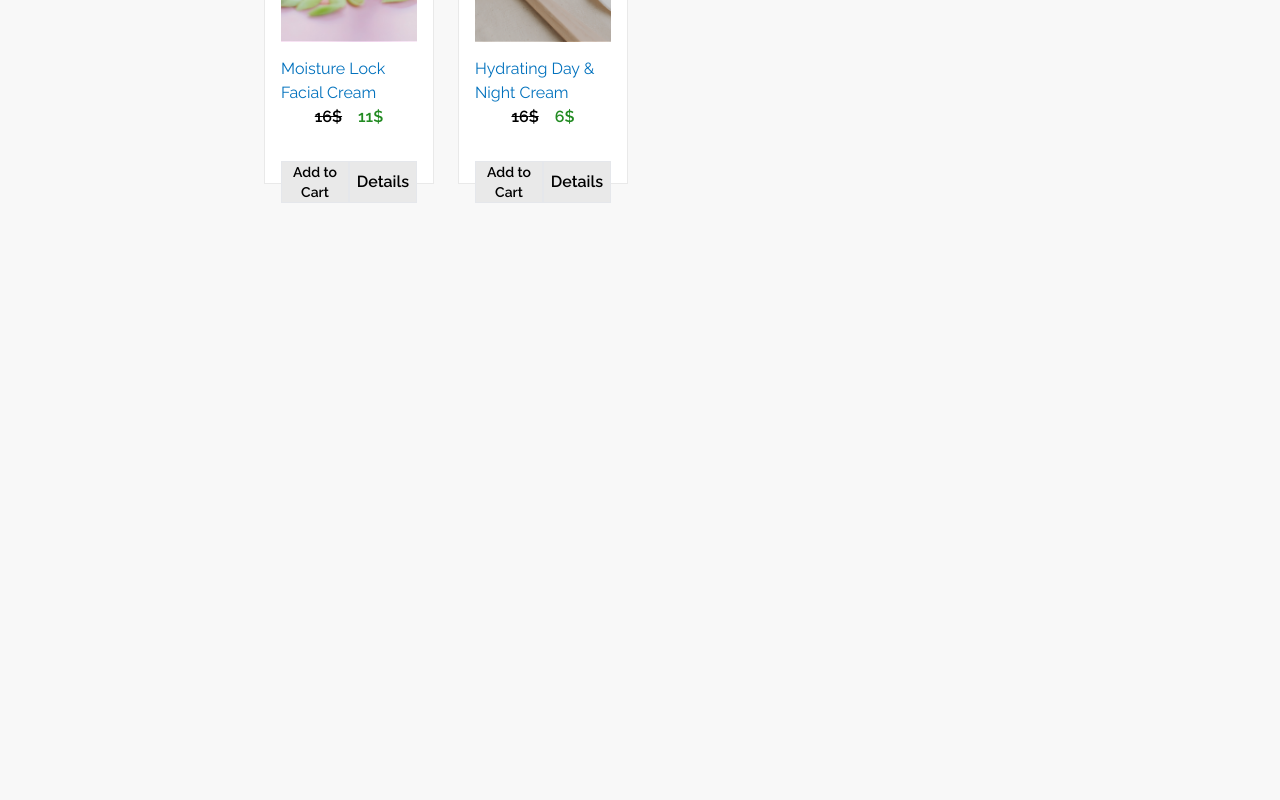
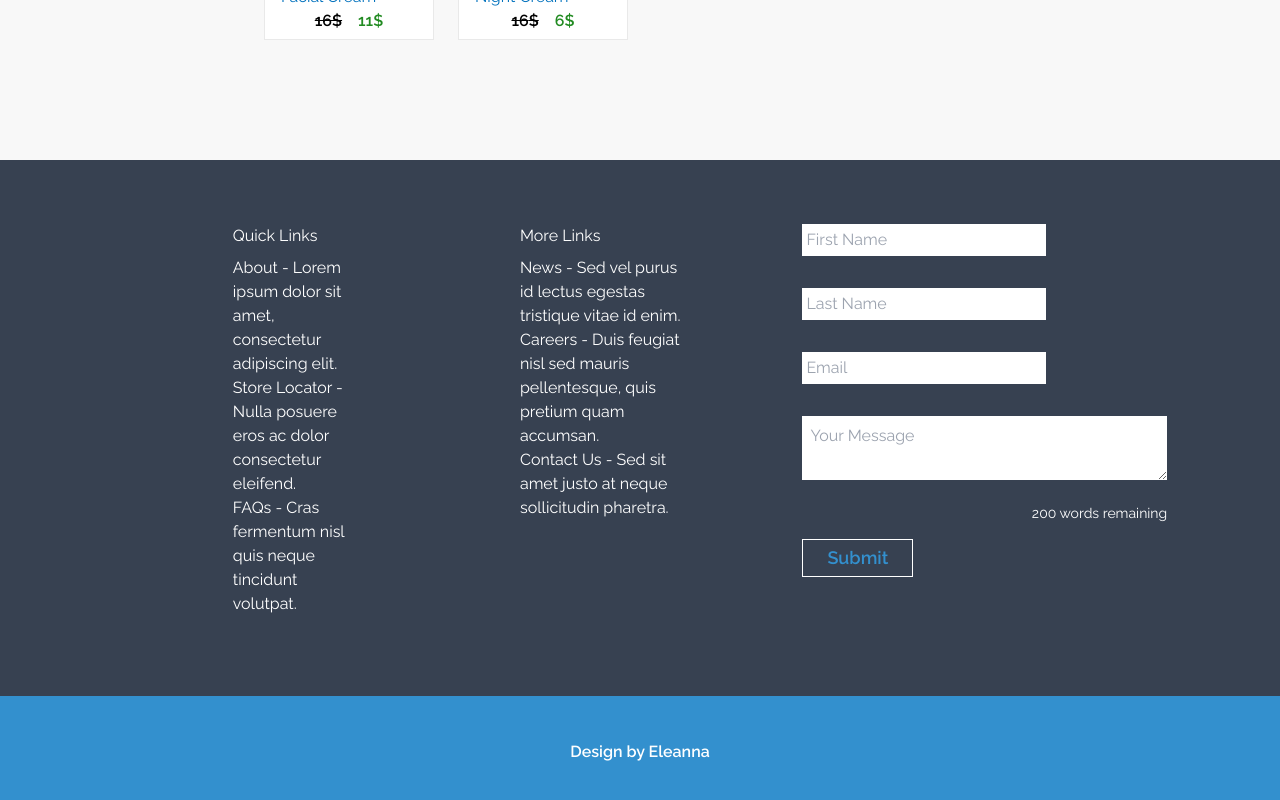
Before and after one commit to TheodosiouEleanna/e-commerce, a React (Create React App) app: page /sales in a window 1280 px wide. Shown: the part 1324-2124 px from the top of the page. Before the commit the page ends 1527 px from the top, so only its background shows below. Built offline with nearby package versions, Linux system fonts and the light colour scheme.

Commit message:
most popular and footer

```diff
--- a/src/App.js
+++ b/src/App.js
@@ -9,6 +9,7 @@ import ProductsList from "./components/ProductsList";
 import { CartContext } from "./context/CartContext";
 import { Announcements } from "./components/Announcements";
 import { AnnouncementsPage } from "./components/AnnouncementsPage";
+import Footer from "./components/Footer";
 
 function App() {
   const { showCart } = useContext(CartContext);
@@ -28,6 +29,7 @@ function App() {
         <Route path='announcements' element={<AnnouncementsPage />} />
         <Route path='checkout' element={<CheckoutPage />} />
       </Routes>
+      <Footer />
     </>
   );
 }
--- a/src/components/Announcements.jsx
+++ b/src/components/Announcements.jsx
@@ -12,7 +12,7 @@ export const Announcements = () => {
     });
   };
   return (
-    <div className='flex flex-col items-center xl:w-[60%] md:w-[80%] bg-[#E9E9E9] mb-48'>
+    <div className='flex flex-col items-center xl:w-[60%] md:w-[80%] bg-[#E9E9E9] mt-20'>
       <div className='flex pt-6 px-8'>
         {announcements.map((ann, index) => {
           return (
@@ -54,7 +54,7 @@ export const Announcements = () => {
         })}
       </div>
       <Link to='/announcements' onClick={() => scrollToTop()}>
-        <button className='p-2 m-8 w-48 border-2 border-white text-[#3390ce] font-bold text-xl hover:bg-[#228B22] hover:text-white'>
+        <button className='px-4 py-2 m-8 w-48 border-2 border-white text-[#3390ce] font-bold text-lg hover:bg-[#228B22] hover:text-white'>
           Learn More
         </button>
       </Link>
--- a/src/components/CartItem.jsx
+++ b/src/components/CartItem.jsx
@@ -25,9 +25,20 @@ const CartItem = ({ item, key }) => {
               {item.name}
             </h3>
           </Link>
-          <p className='text-sm text-gray-500'>
+          <p className='text-sm '>
             Price:
-            <span className='font-bold text-[#0071BD]'> {item.price}</span>
+            {item.sale ? (
+              <>
+                <span className='font-bold ml-2 line-through'>
+                  {item.price}$
+                </span>
+                <span className='font-bold ml-2 text-[#228B22]'>
+                  {item.price - (Math.floor(Math.random() * 11) + 5)}$
+                </span>
+              </>
+            ) : (
+              <span className='font-bold text-[#0071BD]'> {item.price}</span>
+            )}
           </p>
         </div>
       </div>
--- a/src/components/CartModal.jsx
+++ b/src/components/CartModal.jsx
@@ -11,10 +11,12 @@ const CartModal = () => {
   const modalRef = useRef(null);
   const [initialized, setInitialized] = useState(false);
 
-  const totalAmount = cartItems.reduce(
-    (total, item) => total + item.price * item.quantity,
-    0
-  );
+  const totalAmount = cartItems.reduce((total, item) => {
+    const itemPrice = item.sale
+      ? item.price - (Math.floor(Math.random() * 11) + 5)
+      : item.price;
+    return total + itemPrice * item.quantity;
+  }, 0);
 
   const totalQuantity = cartItems.reduce((total, item) => {
     return total + item.quantity;
--- a/src/components/Footer.jsx
+++ b/src/components/Footer.jsx
@@ -1,23 +1,39 @@
 import React, { useState } from "react";
 
+const initialFormInfo = {
+  firstName: "",
+  lastName: "",
+  email: "",
+  message: "",
+};
+
 const Footer = () => {
-  const [message, setMessage] = useState("");
+  const [formInfo, setFormInfo] = useState(initialFormInfo);
+  const [showSnackbar, setShowSnackbar] = useState(false);
 
-  const handleInputChange = (e) => {
-    setMessage(e.target.value);
+  const handleInputChange = (e, field) => {
+    setFormInfo((prev) => ({ ...prev, [field]: e.target.value }));
   };
 
   const handleSubmit = (e) => {
     e.preventDefault();
-    // handle form submission logic
+    setFormInfo(initialFormInfo);
+    setShowSnackbar(true);
+
+    setTimeout(() => {
+      setShowSnackbar(false);
+    }, 2000);
   };
 
+  console.log(formInfo, formInfo.message.length);
+
   return (
-    <footer className='bg-gray-800 text-white p-8'>
-      <div className='container mx-auto flex flex-col lg:flex-row justify-between'>
-        <div className='w-full lg:w-1/3 flex flex-col lg:flex-row justify-between'>
-          <div className='mb-4'>
-            <h3 className='mb-2'>Quick Links</h3>
+    <>
+      <footer className='bg-gray-700 text-white p-8 py-16 mt-28'>
+        <div className='container mx-auto flex flex-col lg:flex-row justify-around'>
+          <div className='w-full lg:w-2/4 flex flex-col lg:flex-row justify-center'>
+            <div className='ml-40 mb-4'>
+              <h3 className=' mb-2'>Quick Links</h3>
               <ul>
                 <li>
                   <a href='#'>
@@ -38,7 +54,7 @@ const Footer = () => {
                 </li>
               </ul>
             </div>
-          <div className='mb-4'>
+            <div className='mb-4 ml-40'>
               <h3 className='mb-2'>More Links</h3>
               <ul>
                 <li>
@@ -62,37 +78,55 @@ const Footer = () => {
               </ul>
             </div>
           </div>
-        <form onSubmit={handleSubmit} className='w-full lg:w-1/3'>
+          <form onSubmit={handleSubmit} className='w-full lg:w-[30%] mx-10'>
             <input
-            className='mb-4 w-full p-2'
+              className='mb-8 w-2/3 p-1 text-gray-500 focus:border focus:border-[#228B22] focus:outline-none'
               type='text'
               placeholder='First Name'
+              value={formInfo.firstName}
+              onChange={(e) => handleInputChange(e, "firstName")}
             />
             <input
-            className='mb-4 w-full p-2'
+              className='mb-8 w-2/3 p-1 text-gray-500 focus:border border-[#228B22] focus:outline-none'
               type='text'
               placeholder='Last Name'
+              value={formInfo.lastName}
+              onChange={(e) => handleInputChange(e, "lastName")}
             />
-          <input className='mb-4 w-full p-2' type='email' placeholder='Email' />
+            <input
+              className='mb-8 w-2/3 p-1 text-gray-500 focus:border border-[#228B22] focus:outline-none'
+              type='email'
+              placeholder='Email'
+              value={formInfo.email}
+              onChange={(e) => handleInputChange(e, "email")}
+            />
             <textarea
-            className='mb-4 w-full p-2'
+              className='mb-4 w-full p-2 text-gray-500 focus:border border-[#228B22] focus:outline-none'
               placeholder='Your Message'
               maxLength={200}
-            value={message}
-            onChange={handleInputChange}
+              value={formInfo.message}
+              onChange={(e) => handleInputChange(e, "message")}
             />
             <div className='text-sm text-right mb-4'>
-            {200 - message.length} words remaining
+              {200 - formInfo.message.length} words remaining
             </div>
-          <button className='py-2 px-4 bg-blue-500 hover:bg-blue-700 text-white'>
+            <button className='py-1 px-6 border border-white text-[#3390ce] font-bold text-lg hover:bg-[#228B22] hover:text-white'>
               Submit
             </button>
           </form>
         </div>
-      <div className='text-center mt-8'>
+      </footer>
+      <div className='h-28 bg-[#3390ce] flex justify-center items-center'>
+        <div className='text-center text-white font-bold'>
           <p>Design by Eleanna</p>
         </div>
-    </footer>
+      </div>
+      {showSnackbar && (
+        <div className='bg-[#228B22] text-white px-4 py-2 absolute bottom-4 left-1/2 transform -translate-x-1/2'>
+          Your message was submitted!
+        </div>
+      )}
+    </>
   );
 };
 
--- a/src/components/Home.jsx
+++ b/src/components/Home.jsx
@@ -1,7 +1,7 @@
 import React from "react";
 import { Announcements } from "./Announcements";
 import HeroGrid from "./HeroGrid";
-import Footer from "./Footer";
+import MostPopular from "./MostPopular";
 
 export const Home = () => {
   return (
@@ -10,14 +10,11 @@ export const Home = () => {
         <HeroGrid />
       </div>
       <div className='flex mt-16 justify-center'>
-        <div className='xl:w-[60%] md:w-[80%] h-96'>
-          <h2 className='text-xl font-bold text-[#0071BD]'>Most popular</h2>
-        </div>
+        <MostPopular />
       </div>
-      <div className='flex mt-16 justify-center'>
+      <div className='flex mt-16 h-[65vh] justify-center'>
         <Announcements />
       </div>
-      <Footer />
     </>
   );
 };
--- /dev/null
+++ b/src/components/MostPopular.jsx
@@ -0,0 +1,46 @@
+import React, { useState } from "react";
+import { products } from "../productsData";
+import ProductItem from "./ProductItem";
+
+const itemsPerPage = 4;
+const allItems = products; // your items array
+
+const MostPopular = () => {
+  const [currentPage, setCurrentPage] = useState(1);
+
+  const indexOfLastItem = currentPage * itemsPerPage;
+  const indexOfFirstItem = indexOfLastItem - itemsPerPage;
+
+  const currentItems = allItems.slice(indexOfFirstItem, indexOfLastItem);
+
+  const paginate = (pageNumber) => setCurrentPage(pageNumber);
+
+  return (
+    <div className='xl:w-[60%] md:w-[80%] h-96 mt-8'>
+      <h2 className='text-xl font-bold text-[#0071BD]'>Most popular</h2>
+      <div className='mt-8'>
+        <div className='flex overflow-x-auto'>
+          {currentItems.map((item) => (
+            <ProductItem key={item.id} item={item} />
+          ))}
+        </div>
+
+        <div className='flex justify-center mt-4'>
+          {[...Array(Math.ceil(allItems.length / itemsPerPage))].map((e, i) => (
+            <button
+              key={i}
+              onClick={() => paginate(i + 1)}
+              className={`mr-1 py-1 px-4 bg-gray-200 ${
+                currentPage === i + 1 && "bg-gray-300"
+              }`}
+            >
+              {i + 1}
+            </button>
+          ))}
+        </div>
+      </div>
+    </div>
+  );
+};
+
+export default MostPopular;
--- a/src/components/ProductItem.jsx
+++ b/src/components/ProductItem.jsx
@@ -4,11 +4,14 @@ import { Link, useLocation } from "react-router-dom";
 const ProductItem = ({ item, handleAddToCart }) => {
   const { pathname } = useLocation();
   const isSales = pathname.includes("sales");
+  const isProducts = pathname.includes("product");
 
   return (
     <div
       key={item.id}
-      className='m-2 p-4 pt-0 flex flex-col h-[23rem] border bg-[#FFFFFF] border-[#E9E9E9] hover:border-[#228B22]'
+      className={`m-2 p-4 pt-0 flex flex-col ${
+        isProducts ? "h-[23rem]" : "h-[20rem]"
+      } border bg-[#FFFFFF] border-[#E9E9E9] hover:border-[#228B22]`}
     >
       <Link to={`/products/${item.id}`}>
         <div className='flex justify-center h-[14rem] relative'>
@@ -40,6 +43,7 @@ const ProductItem = ({ item, handleAddToCart }) => {
           </div>
         </div>
       </Link>
+      {isProducts && (
         <div className='flex justify-around mt-8'>
           <button
             className=' w-24 border bg-[#E9E9E9] text-sm font-bold hover:bg-[#228B22] hover:text-white'
@@ -54,6 +58,7 @@ const ProductItem = ({ item, handleAddToCart }) => {
             Details
           </button>
         </div>
+      )}
     </div>
   );
 };
```
Lines whose indentation alone changed are shown as unchanged.
